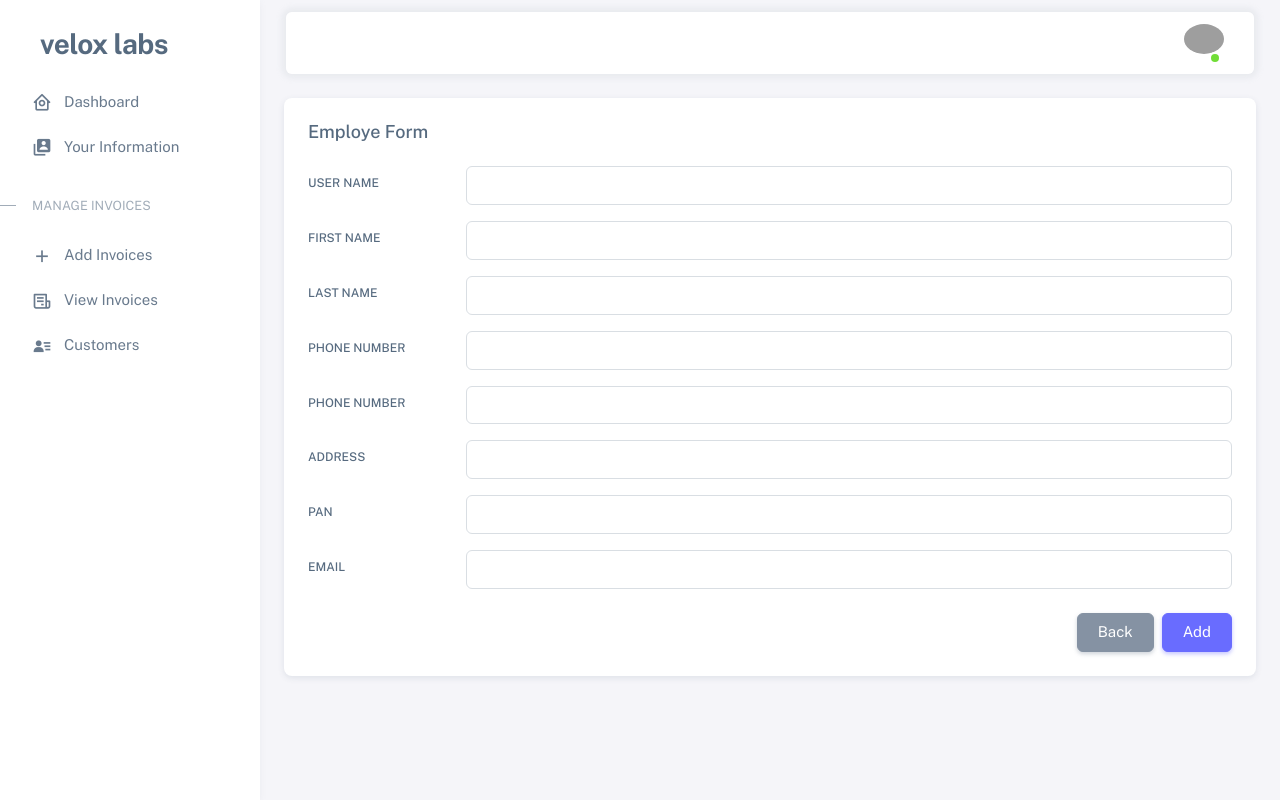
After one commit to Nitin0422/velox_system_sql, a Django app: page /department/employees/add in a window 1280 px wide. The commit adds this page. Run offline with Django 4.2, Linux system fonts and the light colour scheme; some libraries are stand-ins or nearby versions; grey boxes are pictures that could not be loaded.

Commit message:
Finished the crud for employees table

```diff
--- a/my_app/forms.py
+++ b/my_app/forms.py
@@ -42,6 +42,11 @@ class DepartmentGroupForm(forms.ModelForm):
         super(DepartmentGroupForm, self).__init__(*args, **kwargs)
         self.fields['department'].widget.attrs.update({'class' : 'form-select'})
 
+class EmployeeForm(forms.ModelForm):
+    class Meta:
+        model = Employee
+        fields = ['username', 'first_name', 'last_name', 'phone_number', 'address', 'PAN', 'email']
+
 class InvoiceForm(forms.ModelForm):
     class Meta:
         model = Invoice
--- a/my_app/templates/temps/confirm.html
+++ b/my_app/templates/temps/confirm.html
@@ -24,6 +24,8 @@
                             <a href="{% url 'my_app:customers_view' %}" class="btn btn-primary mx-1 my-1">Cancel</a>
                         {% elif table_name == "Department Groups"%}
                             <a href="{% url 'my_app:department_groups_view' %}" class="btn btn-primary mx-1 my-1">Cancel</a>
+                        {% elif table_name == "Employees"%}
+                            <a href="{% url 'my_app:employees_view' %}" class="btn btn-primary mx-1 my-1">Cancel</a>
                         {% else %}
                             <a href="{% url 'my_app:home' %}" class="btn btn-primary mx-1 my-1">Cancel</a>
                         {% endif %}
--- /dev/null
+++ b/my_app/templates/temps/employee/employees_form.html
@@ -0,0 +1,182 @@
+{% extends "base.html" %} {% block content %} {% load static %}
+<div>
+  <div class="card mb-4">
+    <div class="card-header d-flex align-items-center justify-content-between">
+      <h5 class="mb-0">Employe Form</h5>
+      <small class="text-muted float-end"></small>
+    </div>
+    <div class="card-body">
+      <form method="post">
+        {% csrf_token %}
+
+        <div class="row mb-3">
+          <label class="col-sm-2 col-form-label" for="{{form.username.id_for_label}}"
+            >User Name</label
+          >
+          <div class="col-sm-10">
+            <input
+              type="text"
+              class="form-control"
+              id="{{form.username.id_for_label}}"
+              name="{{form.username.name}}"
+              {% if form.username.value %} value="{{ form.username.value }}"{% endif %}
+            />
+            {% for error in form.username.errors %}
+            <div class="d-flex w-50 justify-content-center px-2 text-danger">{{ error }}</div>
+          {% endfor %}
+          </div>
+
+        </div>
+
+        <div class="row mb-3">
+            <label class="col-sm-2 col-form-label" for="{{form.first_name.id_for_label}}"
+              >First Name</label
+            >
+            <div class="col-sm-10">
+              <input
+                type="text"
+                class="form-control"
+                id="{{form.first_name.id_for_label}}"
+                name="{{form.first_name.name}}"
+                {% if form.first_name.value %} value="{{ form.first_name.value }}"{% endif %}
+              />
+              {% for error in form.first_name.errors %}
+              <div class="d-flex w-50 justify-content-center px-2 text-danger">{{ error }}</div>
+            {% endfor %}
+            </div>
+
+          </div>
+
+          <div class="row mb-3">
+            <label class="col-sm-2 col-form-label" for="{{form.last_name.id_for_label}}"
+              >Last Name</label
+            >
+            <div class="col-sm-10">
+              <input
+                type="text"
+                class="form-control"
+                id="{{form.last_name.id_for_label}}"
+                name="{{form.last_name.name}}"
+                {% if form.last_name.value %} value="{{ form.last_name.value }}"{% endif %}
+              />
+              {% for error in form.last_name.errors %}
+              <div class="d-flex w-50 justify-content-center px-2 text-danger">{{ error }}</div>
+            {% endfor %}
+            </div>
+
+          </div>
+
+          <div class="row mb-3">
+            <label class="col-sm-2 col-form-label" for="{{form.phone_number.id_for_label}}"
+              >Phone Number</label
+            >
+            <div class="col-sm-10">
+              <input
+                type="text"
+                class="form-control"
+                id="{{form.phone_number.id_for_label}}"
+                name="{{form.phone_number.name}}"
+                {% if form.phone_number.value %} value="{{ form.phone_number.value }}"{% endif %}
+              />
+              {% for error in form.phone_number.errors %}
+              <div class="d-flex w-50 justify-content-center px-2 text-danger">{{ error }}</div>
+            {% endfor %}
+            </div>
+
+          </div>
+
+          <div class="row mb-3">
+            <label class="col-sm-2 col-form-label" for="{{form.phone_number.id_for_label}}"
+              >Phone Number</label
+            >
+            <div class="col-sm-10">
+              <input
+                type="text"
+                class="form-control"
+                id="{{form.phone_number.id_for_label}}"
+                name="{{form.phone_number.name}}"
+                {% if form.phone_number.value %} value="{{ form.phone_number.value }}"{% endif %}
+              />
+              {% for error in form.phone_number.errors %}
+              <div class="d-flex w-50 justify-content-center px-2 text-danger">{{ error }}</div>
+            {% endfor %}
+            </div>
+
+          </div>
+
+          <div class="row mb-3">
+            <label class="col-sm-2 col-form-label" for="{{form.address.id_for_label}}"
+              >Address</label
+            >
+            <div class="col-sm-10">
+              <input
+                type="text"
+                class="form-control"
+                id="{{form.address.id_for_label}}"
+                name="{{form.address.name}}"
+                {% if form.address.value %} value="{{ form.address.value }}"{% endif %}
+              />
+              {% for error in form.address.errors %}
+              <div class="d-flex w-50 justify-content-center px-2 text-danger">{{ error }}</div>
+            {% endfor %}
+            </div>
+
+          </div>
+
+          <div class="row mb-3">
+            <label class="col-sm-2 col-form-label" for="{{form.PAN.id_for_label}}"
+              >PAN</label
+            >
+            <div class="col-sm-10">
+              <input
+                type="text"
+                class="form-control"
+                id="{{form.PAN.id_for_label}}"
+                name="{{form.PAN.name}}"
+                {% if form.address.value %} value="{{ form.PAN.value }}"{% endif %}
+              />
+              {% for error in form.PAN.errors %}
+              <div class="d-flex w-50 justify-content-center px-2 text-danger">{{ error }}</div>
+            {% endfor %}
+            </div>
+
+          </div>
+
+          <div class="row mb-3">
+            <label class="col-sm-2 col-form-label" for="{{form.email.id_for_label}}"
+              >Email</label
+            >
+            <div class="col-sm-10">
+              <input
+                type="text"
+                class="form-control"
+                id="{{form.email.id_for_label}}"
+                name="{{form.email.name}}"
+                {% if form.email.value %} value="{{ form.email.value }}"{% endif %}
+              />
+              {% for error in form.email.errors %}
+              <div class="d-flex w-50 justify-content-center px-2 text-danger">{{ error }}</div>
+            {% endfor %}
+            </div>
+
+          </div>
+
+
+
+
+        <div class="row justify-content-end mt-4">
+          <div class="col-sm-10 d-flex justify-content-end gap-2">
+            <a class="btn btn-secondary text-white" href="{% url 'my_app:employees_view' %}"> Back </a>
+            <button type="submit" class="btn btn-primary">Add</button>
+
+          </div>
+        </div>
+      </form>
+    </div>
+  </div>
+</div>
+
+<script src="{% static 'assets/js/form-basic-inputs.js' %}"></script>
+
+
+{% endblock %}
--- a/my_app/urls.py
+++ b/my_app/urls.py
@@ -31,6 +31,9 @@ urlpatterns = [
     path('department/groups/delete/<int:department_group_id>', views.department_groups_delete, name='department_groups_delete'),
 
     path('department/employees/', views.employees_view, name='employees_view'),
+    path('department/employees/add', views.employees_add, name="employees_add"),
+    path('department/employees/edit/<int:employee_id>', views.employees_edit, name = "employees_edit"),
+    path('department/employees/delete/<int:employee_id>', views.employees_delete, name="employees_delete"),
 
     path('customers/', views.customers_view, name='customers_view'),
     path('customer/add/', views.customer_add, name='customers_add'),
--- a/my_app/views.py
+++ b/my_app/views.py
@@ -186,6 +186,29 @@ def employees_view(request):
         pass
     return render(request, 'temps/employee/employees_view.html', {"employee_instances": employee_instances})
 
+def employees_add(request):
+    form = EmployeeForm()
+    return render(request, 'temps/employee/employees_form.html', {"form" : form})
+
+def employees_edit(request, employee_id):
+    employee_instance = get_object_or_404(Employee, pk=employee_id)
+    if request.method == 'POST':
+        form = EmployeeForm(request.POST, instance = employee_instance)
+        if form.is_valid():
+            form.save()
+            return redirect('my_app:employees_view')
+    form = EmployeeForm(instance= employee_instance)
+    return render(request, 'temps/employee/employees_form.html', {"form" : form})
+
+def employees_delete(request, employee_id):
+    employee_instance = get_object_or_404(Employee, pk = employee_id)
+    if request.method == 'POST':
+        employee_instance.delete()
+        return redirect('my_app:employees_view')
+    table_name = 'Employees'
+    return render(request, 'temps/confirm.html', {"instance": employee_instance, "table_name" : table_name})
+
+
 @login_required(login_url='/')
 def customers_view(request):
     customer_instances = []
```
Also changed, not shown: my_app/templates/temps/employee/employees_view.html (+14 -13 lines).
